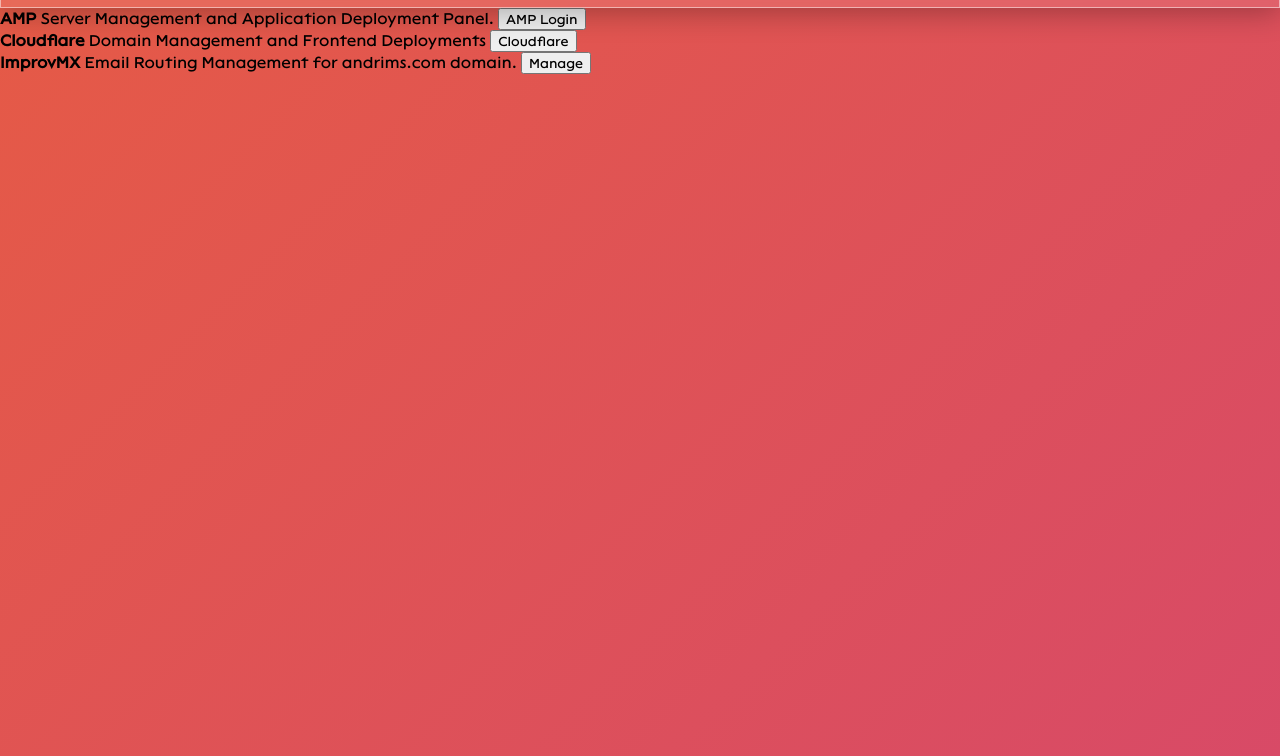
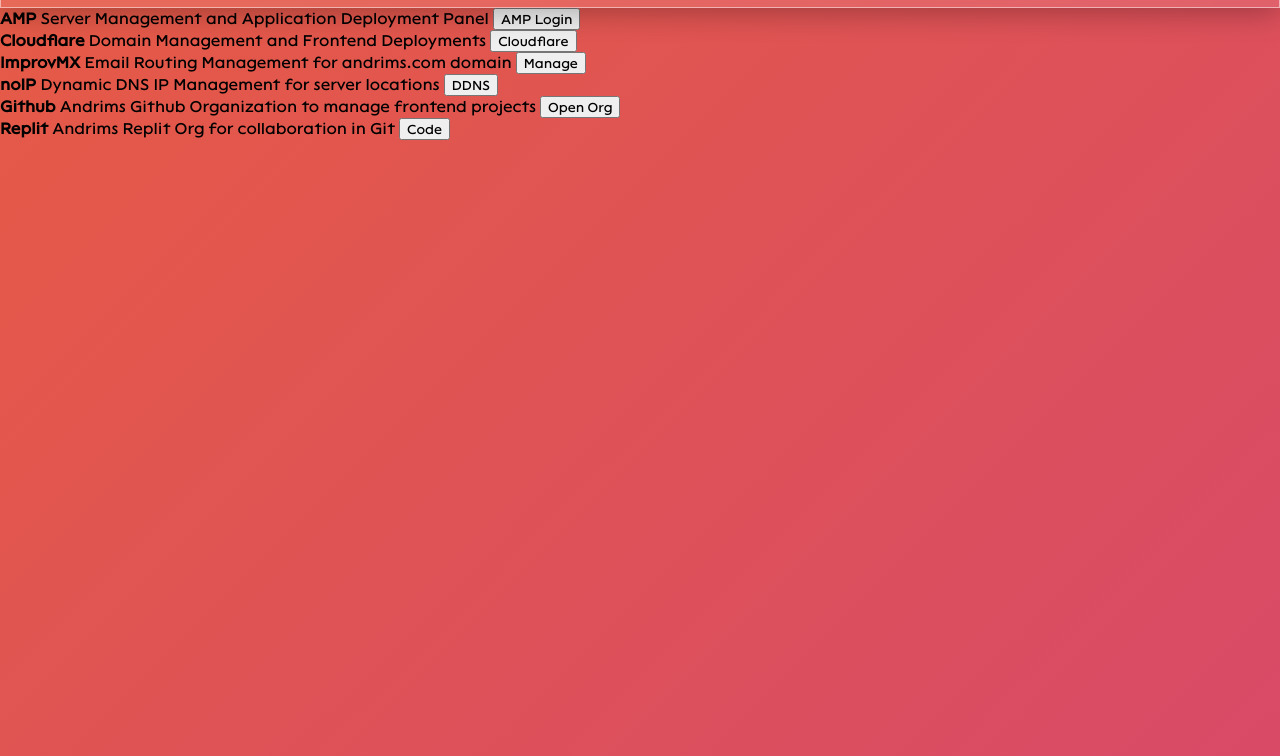
Before and after one commit to Andrims-Network/Admin-Central, a plain HTML site: page dashboard/dashboard.html in a window 1280 px wide. Shown: the part 44-800 px from the top of the page. Drawn offline with Linux system fonts and the light colour scheme.

Commit message:
Added more dashB Items

```diff
--- a/dashboard/dashboard.html
+++ b/dashboard/dashboard.html
@@ -17,24 +17,42 @@
 
         <div class="main">
             <div class="dashbSection" id="adminOnly">
+                <!--AMP Widget-->
                 <div class="dashbItem" id="ampmain">
                     <span class="dashItemTitle" id="ampTitle"><b>AMP</b></span>
-                    <span class="dashItemContent" id="ampContent">Server Management and Application Deployment Panel.</span>
-                    <button class="dashItemButton" id="ampLink" onclick="window.location.href='http://amp.andrims.net'">AMP Login</button>
+                    <span class="dashItemContent" id="ampContent">Server Management and Application Deployment Panel</span>
+                    <button class="dashItemButton" id="ampLink" onclick="window.open('http://amp.andrims.net', '_blank')">AMP Login</button>
                 </div>
+                <!--Cloudflare Widget-->
                 <div class="dashbItem" id="cloudflare">
                     <span class="dashItemTitle" id="cloudflareTitle"><b>Cloudflare</b></span>
                     <span class="dashItemContent" id="cloudflareContent">Domain Management and Frontend Deployments</span>
-                    <button class="dashItemButton" id="cloudflareLink" onclick="window.location.href='https://dash.cloudflare.com/ab0eee634ed415582b6225aeba7f8105'">Cloudflare</button>
+                    <button class="dashItemButton" id="cloudflareLink" onclick="window.open('https://dash.cloudflare.com/ab0eee634ed415582b6225aeba7f8105', '_blank')">Cloudflare</button>
                 </div>
+                <!--ImprovMX Widget-->
                 <div class="dashbItem" id="improvMX">
                     <span class="dashItemTitle" id="improvMXtitle"><b>ImprovMX</b></span>
-                    <span class="dashItemContent" id="improvMXcontent">Email Routing Management for andrims.com domain.</span>
-                    <button class="dashItemButton" id="improvMXlink" onclick="window.location.href='https://app.improvmx.com/'">Manage</button>
+                    <span class="dashItemContent" id="improvMXcontent">Email Routing Management for andrims.com domain</span>
+                    <button class="dashItemButton" id="improvMXlink" onclick="window.open('https://app.improvmx.com/', '_blank')">Manage</button>
+                </div>
+                <!--NoIP Widget-->
+                <div class="dashbItem" id="noip">
+                    <span class="dashItemTitle" id="noipTitle"><b>noIP</b></span>
+                    <span class="dashItemContent" id="noipContent">Dynamic DNS IP Management for server locations</span>
+                    <button class="dashItemButton" id="noipLink" onclick="window.open('https://my.noip.com/dynamic-dns', '_blank')">DDNS</button>
                 </div>
             </div>
             <div class="dashbSection" id="modAccess">
-
+                <div class="dashbItem" id="github">
+                    <span class="dashItemTitle" id="githubTitle"><b>Github</b></span>
+                    <span class="dashItemContent" id="githubContent">Andrims Github Organization to manage frontend projects</span>
+                    <button class="dashItemButton" id="githubLink" onclick="window.open('https://github.com/Andrims-Network', '_blank')">Open Org</button>
+                </div>
+                <div class="dashbItem" id="replit">
+                    <span class="dashItemTitle" id="replitTitle"><b>Replit</b></span>
+                    <span class="dashItemContent" id="replitContent">Andrims Replit Org for collaboration in Git</span>
+                    <button class="dashItemButton" id="replitLink" onclick="window.open('https://replit.com/team/AndrimsDevs', '_blank')">Code</button>
+                </div>
             </div>
         </div>
     </div>
```
